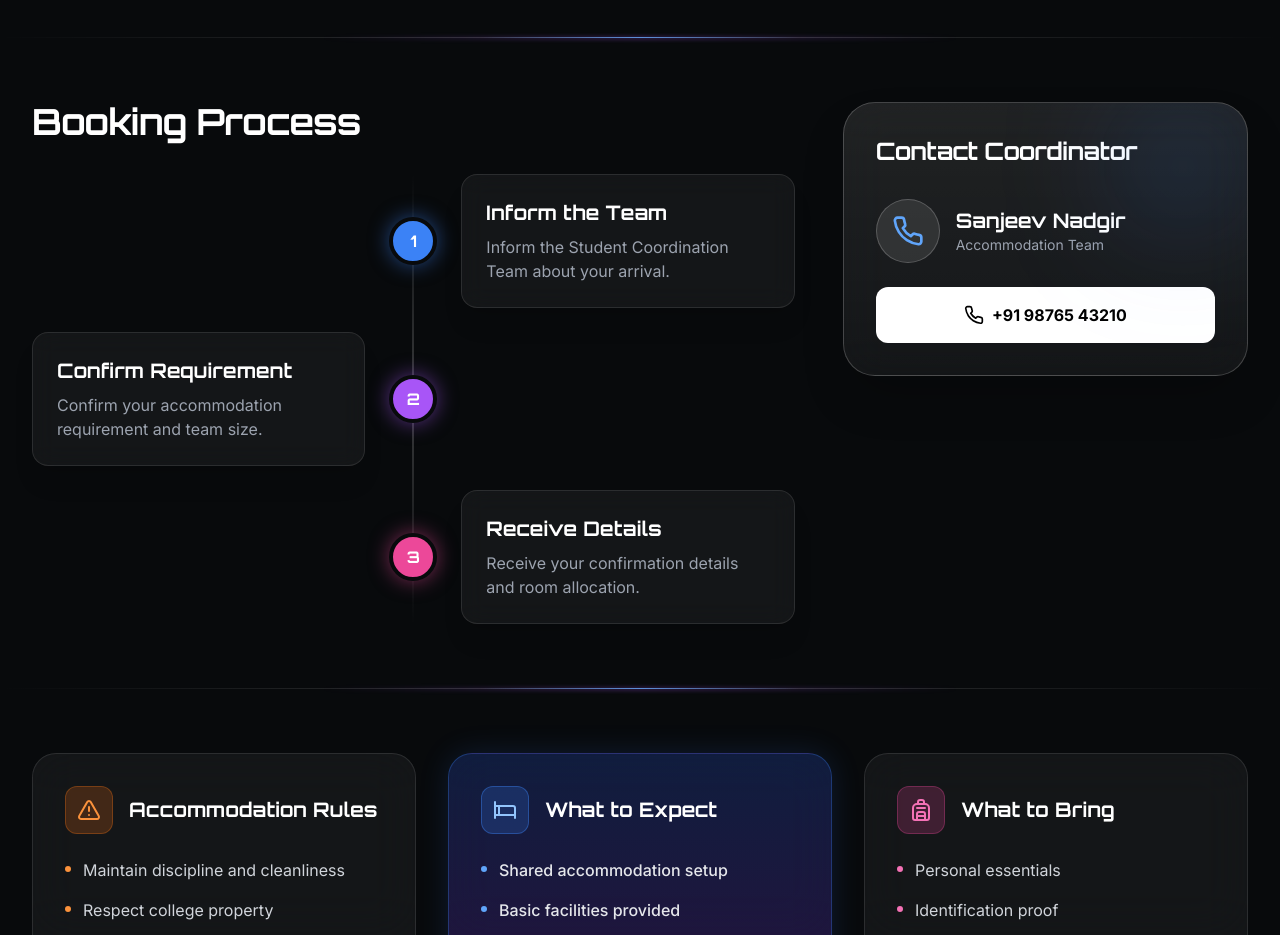
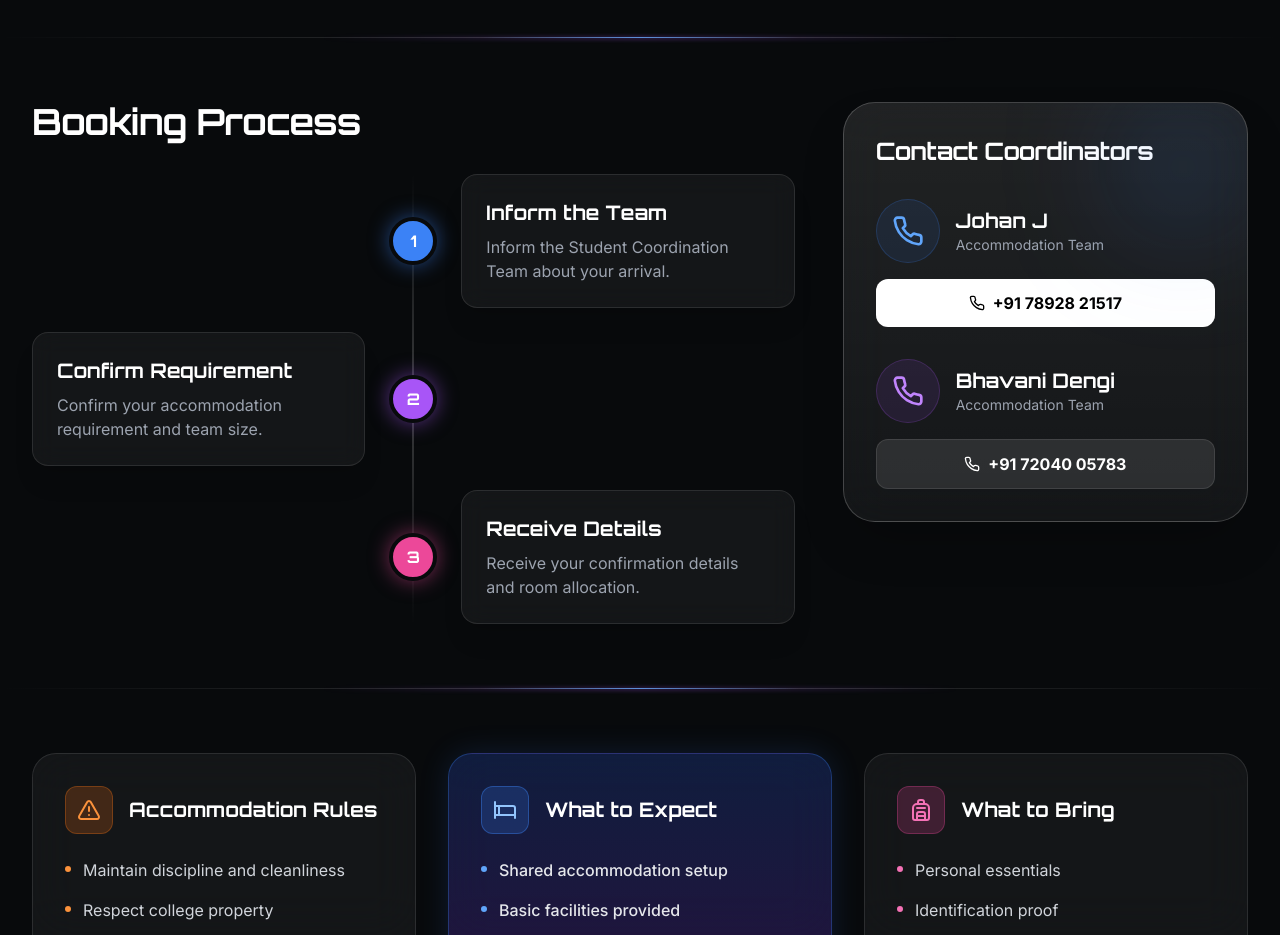
Before and after one commit to GeminalSudhanva/HackFusion, a React (Vite) app: page /accommodation in a window 1280 px wide. Shown: the part 1540-2475 px from the top of the page. Built offline with nearby package versions, Linux system fonts and the light colour scheme; no server answers; the HTML template or start-up script is replaced by a standard one.

Commit message:
Acconodation Updated

```diff
--- a/src/pages/AccommodationPage.tsx
+++ b/src/pages/AccommodationPage.tsx
@@ -152,25 +152,49 @@ export default function AccommodationPage() {
           >
             <div className="bg-gradient-to-b from-white/10 to-white/5 backdrop-blur-xl border border-white/20 p-8 rounded-[32px] shadow-2xl relative overflow-hidden">
               <div className="absolute top-0 right-0 w-32 h-32 bg-blue-500/20 rounded-full blur-3xl" />
-              <h2 className="font-display text-2xl font-bold text-white mb-8 tracking-tight">Contact Coordinator</h2>
+              <h2 className="font-display text-2xl font-bold text-white mb-8 tracking-tight">Contact Coordinators</h2>
 
-              <div className="flex items-center gap-4 mb-6">
-                <div className="w-16 h-16 bg-white/10 rounded-full flex items-center justify-center border border-white/20">
+              <div className="space-y-8">
+                {/* Johan J */}
+                <div className="space-y-4">
+                  <div className="flex items-center gap-4">
+                    <div className="w-16 h-16 bg-blue-500/10 rounded-full flex items-center justify-center border border-blue-500/20">
                       <Phone className="w-8 h-8 text-blue-400" />
                     </div>
                     <div>
-                  <h4 className="text-xl font-bold text-white">Sanjeev Nadgir</h4>
+                      <h4 className="text-xl font-bold text-white">Johan J</h4>
                       <p className="text-sm text-gray-400">Accommodation Team</p>
                     </div>
                   </div>
+                  <a
+                    href="tel:+917892821517"
+                    className="w-full flex items-center justify-center gap-2 bg-white text-black font-bold py-3 rounded-xl hover:bg-gray-200 transition-colors"
+                  >
+                    <Phone className="w-4 h-4" />
+                    +91 78928 21517
+                  </a>
+                </div>
 
+                {/* Bhavani Dengi */}
+                <div className="space-y-4">
+                  <div className="flex items-center gap-4">
+                    <div className="w-16 h-16 bg-purple-500/10 rounded-full flex items-center justify-center border border-purple-500/20">
+                      <Phone className="w-8 h-8 text-purple-400" />
+                    </div>
+                    <div>
+                      <h4 className="text-xl font-bold text-white">Bhavani Dengi</h4>
+                      <p className="text-sm text-gray-400">Accommodation Team</p>
+                    </div>
+                  </div>
                   <a
-                href="tel:+919611103853"
-                className="w-full flex items-center justify-center gap-2 bg-white text-black font-bold py-4 rounded-xl hover:bg-gray-200 transition-colors"
+                    href="tel:+917204005783"
+                    className="w-full flex items-center justify-center gap-2 bg-white/10 text-white font-bold py-3 rounded-xl hover:bg-white/20 border border-white/10 transition-colors"
                   >
-                <Phone className="w-5 h-5" />
-                +91 98765 43210
+                    <Phone className="w-4 h-4" />
+                    +91 72040 05783
                   </a>
+                </div>
+              </div>
             </div>
           </motion.div>
         </div>
```
Lines whose indentation alone changed are shown as unchanged.
